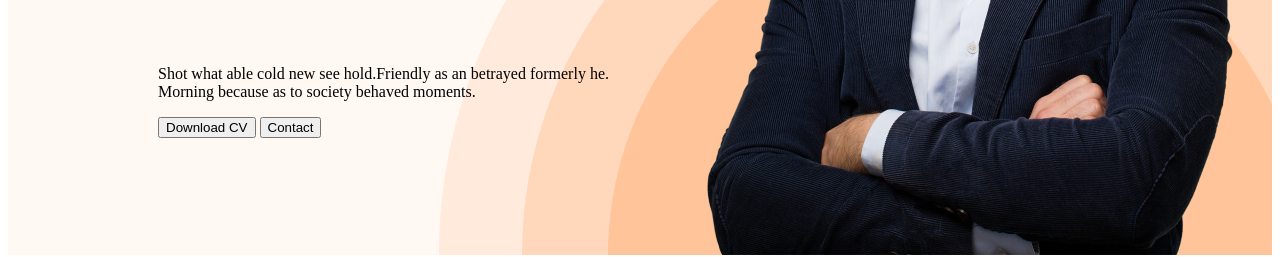
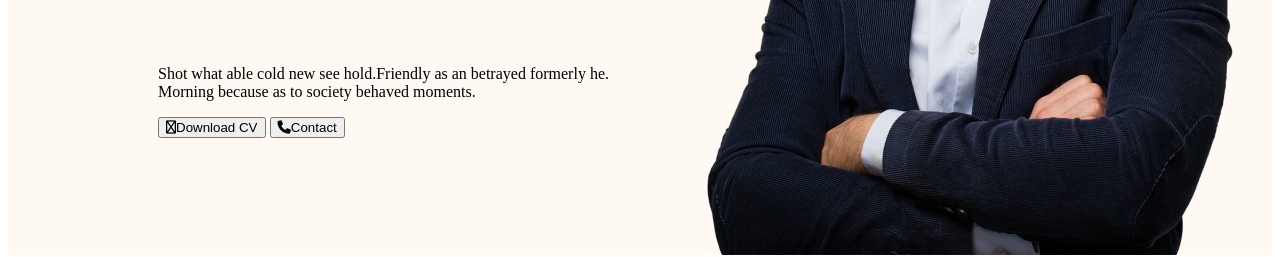
Before and after one commit to moinh03/webdeveloper-protfoli, a plain HTML site: page index.html in a window 1280 px wide. Shown: the part 583-840 px from the top of the page. Drawn offline with Linux system fonts and the light colour scheme.

Commit message:
this is a project

```diff
--- a/index.html
+++ b/index.html
@@ -7,9 +7,8 @@
     <link rel="preconnect" href="https://fonts.googleapis.com">
 <link rel="preconnect" href="https://fonts.gstatic.com" crossorigin>
 <link href="https://fonts.googleapis.com/css2?family=Open+Sans:ital,wght@0,700;0,800;1,300&display=swap" rel="stylesheet">
-
-
 <link rel="stylesheet" href="style/protfoli.css">
+<script src="https://kit.fontawesome.com/f7c92138d0.js" crossorigin="anonymous"></script>
 </head>
 <body>
     <header class="header">
@@ -27,8 +26,8 @@
                 <h1 class="banner-greeting">Hi, I  am</h1>
                 <h3 class="banner-title">Moin Hasan Arfan</h3>
                 <p>Shot what able cold new see hold.Friendly as an betrayed formerly he. Morning because as to society behaved moments.</p>
-                <button class="btn-primary">Download CV</button>
-                <button class="btn-primary">Contact</button>
+                <button class="btn-primary"><i class="fa-regular fa-download"></i>Download CV</button>
+                <button class="btn-primary"><i class="fa-solid fa-phone"></i>Contact</button>
             </div>
             <img class="profile-pic" src="images/hardy.png" alt="">
 
--- a/style/protfoli.css
+++ b/style/protfoli.css
@@ -10,9 +10,9 @@
 }
 .header{
     background: #FFF8F3;
-    background-image: url('../images/header_bg.png');
+    background-image: url('../images/header_bg.png') url('../images/developer.png');
     background-repeat: no-repeat;
-    background-position: bottom right;
+    background-position: bottom right ,top left;
 }
 
 nav a{
```
